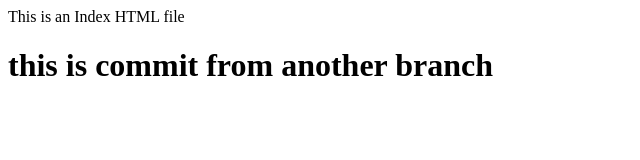
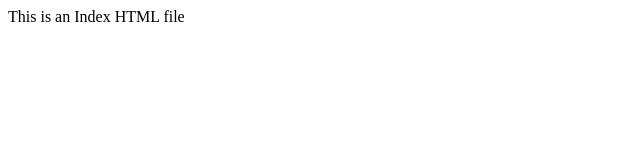
Before and after one commit to Ajaynag2326/demo-repo, a plain HTML site: page index.html in a window 1280 px wide. Shown: the whole page, without its empty margins (0-640 px from the left). Drawn offline with Linux system fonts and the light colour scheme.

Commit message:
again modified index

```diff
--- a/index.html
+++ b/index.html
@@ -7,7 +7,6 @@
 </head>
 <body>
     <div>This is an Index HTML file</div>
-    <h1>this is commit from another branch</h1>
 
 </body>
 </html>
```
